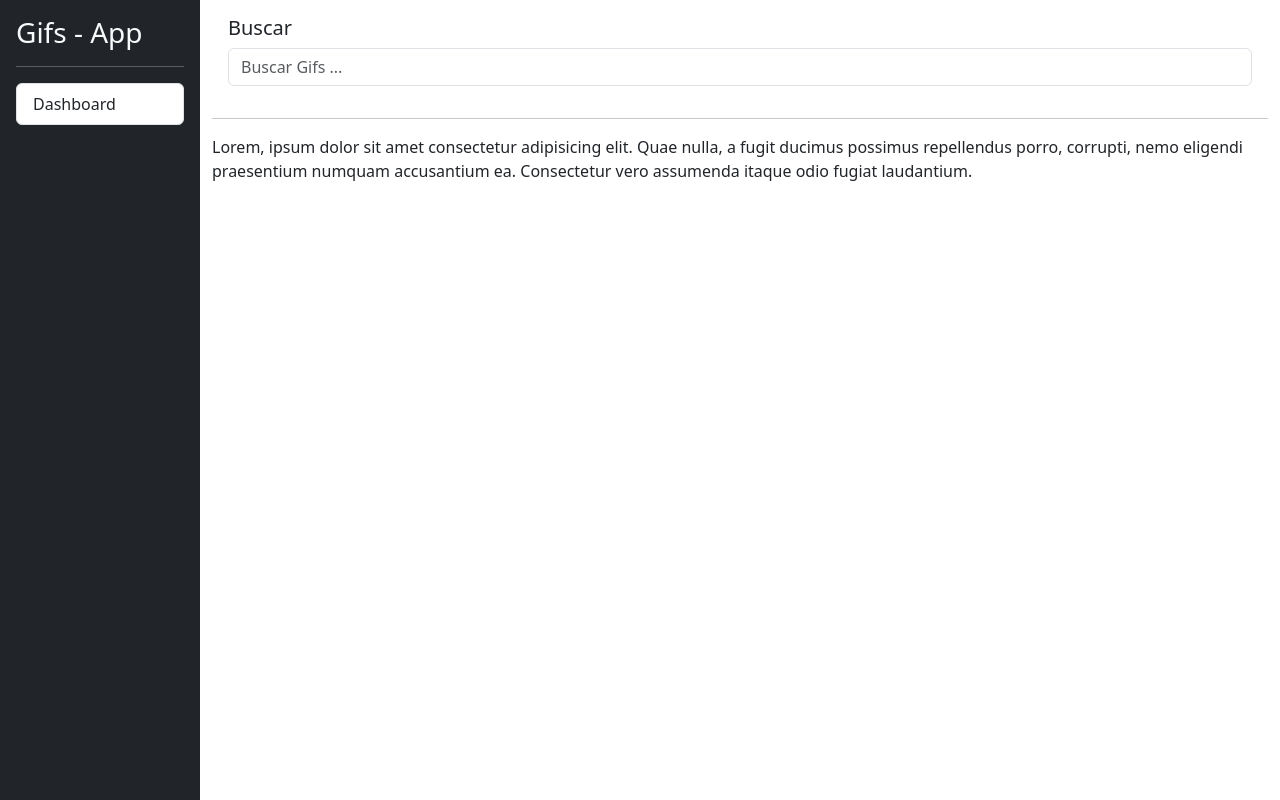
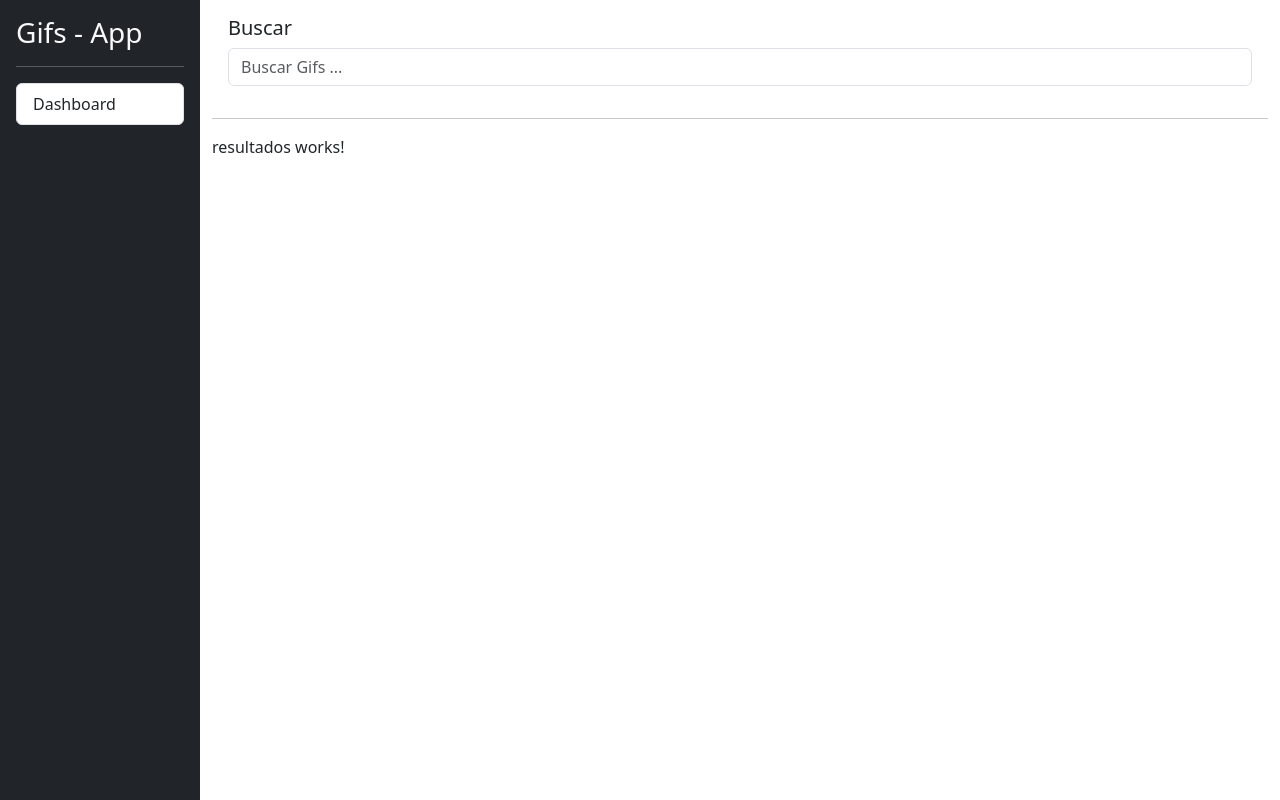
Before and after one commit to hugo1623/GifsApp, an Angular app: page / in a window 1280 px wide. Built offline with nearby package versions, Linux system fonts and the light colour scheme.

Commit message:
Creación del Componente Busqueda y el Componente Resultados

```diff
--- /dev/null
+++ b/src/app/gifs/busqueda/busqueda.component.html
@@ -0,0 +1,2 @@
+<h5>Buscar</h5>
+<input type="text" class="form-control" placeholder="Buscar Gifs ..." />
--- /dev/null
+++ b/src/app/gifs/busqueda/busqueda.component.ts
@@ -0,0 +1,15 @@
+import { Component, OnInit } from '@angular/core';
+
+@Component({
+  selector: 'app-busqueda',
+  templateUrl: './busqueda.component.html',
+  styleUrls: ['./busqueda.component.css']
+})
+export class BusquedaComponent implements OnInit {
+
+  constructor() { }
+
+  ngOnInit(): void {
+  }
+
+}
--- a/src/app/gifs/gifs-page/gifs-page.component.html
+++ b/src/app/gifs/gifs-page/gifs-page.component.html
@@ -2,8 +2,7 @@
     <div class="row p-3">
 
       <div class="col">
-        <h5>Buscar</h5>
-        <input type="text" class="form-control" placeholder="Buscar Gifs ..." />
+        <app-busqueda></app-busqueda>
       </div>
 
     </div>
@@ -11,9 +10,6 @@
 
     <div class="row">
       <div class="col">
-        Lorem, ipsum dolor sit amet consectetur adipisicing elit. Quae nulla, a
-        fugit ducimus possimus repellendus porro, corrupti, nemo eligendi
-        praesentium numquam accusantium ea. Consectetur vero assumenda itaque
-        odio fugiat laudantium.
+        <app-resultados></app-resultados>
       </div>
     </div>
--- a/src/app/gifs/gifs.module.ts
+++ b/src/app/gifs/gifs.module.ts
@@ -1,12 +1,16 @@
 import { NgModule } from '@angular/core';
 import { CommonModule } from '@angular/common';
 import { GifsPageComponent } from './gifs-page/gifs-page.component';
+import { BusquedaComponent } from './busqueda/busqueda.component';
+import { ResultadosComponent } from './resultados/resultados.component';
 
 
 
 @NgModule({
   declarations: [
-    GifsPageComponent
+    GifsPageComponent,
+    BusquedaComponent,
+    ResultadosComponent
   ],
   exports:[
     GifsPageComponent
--- /dev/null
+++ b/src/app/gifs/resultados/resultados.component.html
@@ -0,0 +1 @@
+<p>resultados works!</p>
--- /dev/null
+++ b/src/app/gifs/resultados/resultados.component.ts
@@ -0,0 +1,15 @@
+import { Component, OnInit } from '@angular/core';
+
+@Component({
+  selector: 'app-resultados',
+  templateUrl: './resultados.component.html',
+  styleUrls: ['./resultados.component.css']
+})
+export class ResultadosComponent implements OnInit {
+
+  constructor() { }
+
+  ngOnInit(): void {
+  }
+
+}
```
Also changed, not shown: src/app/gifs/busqueda/busqueda.component.css (added), src/app/gifs/resultados/resultados.component.css (added).
